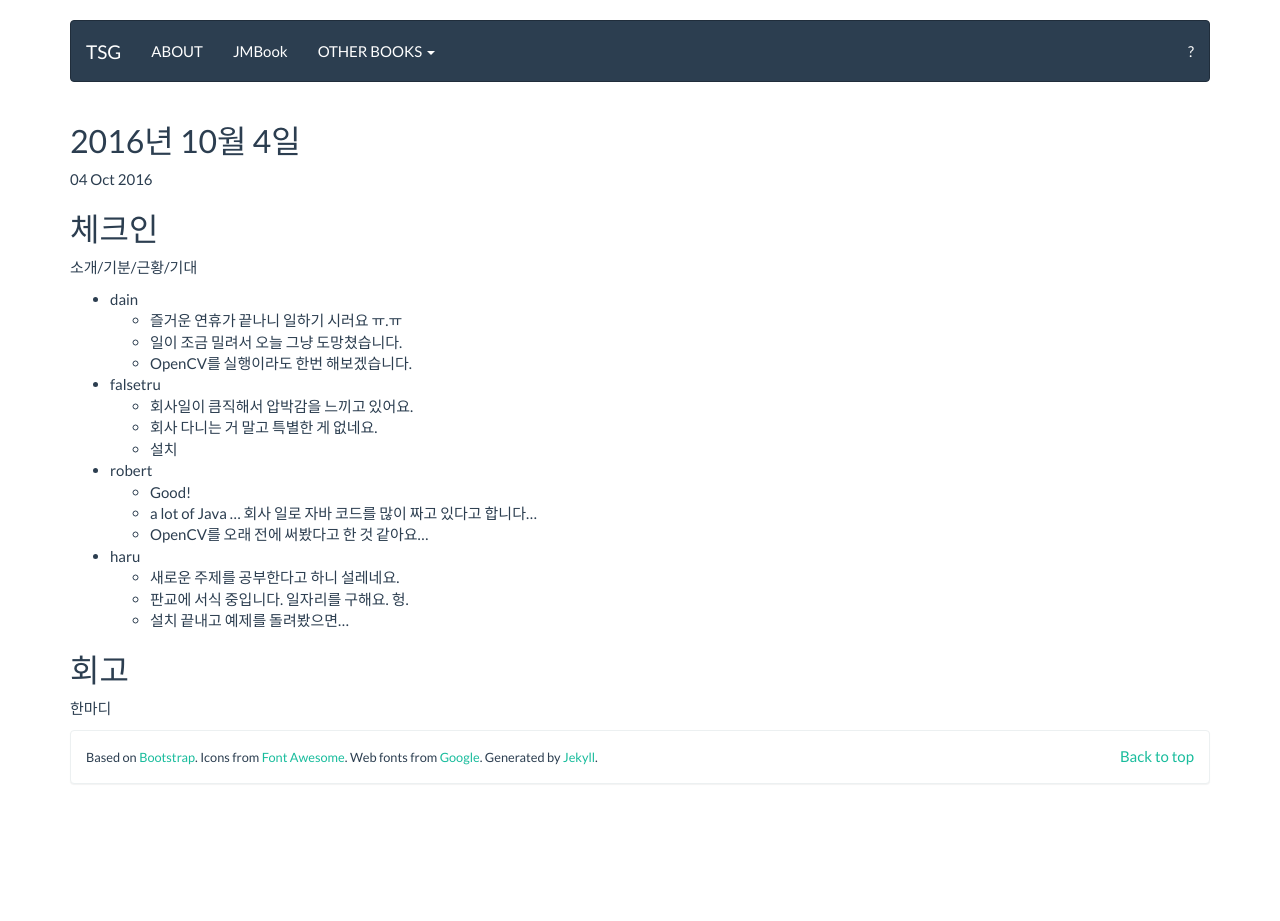
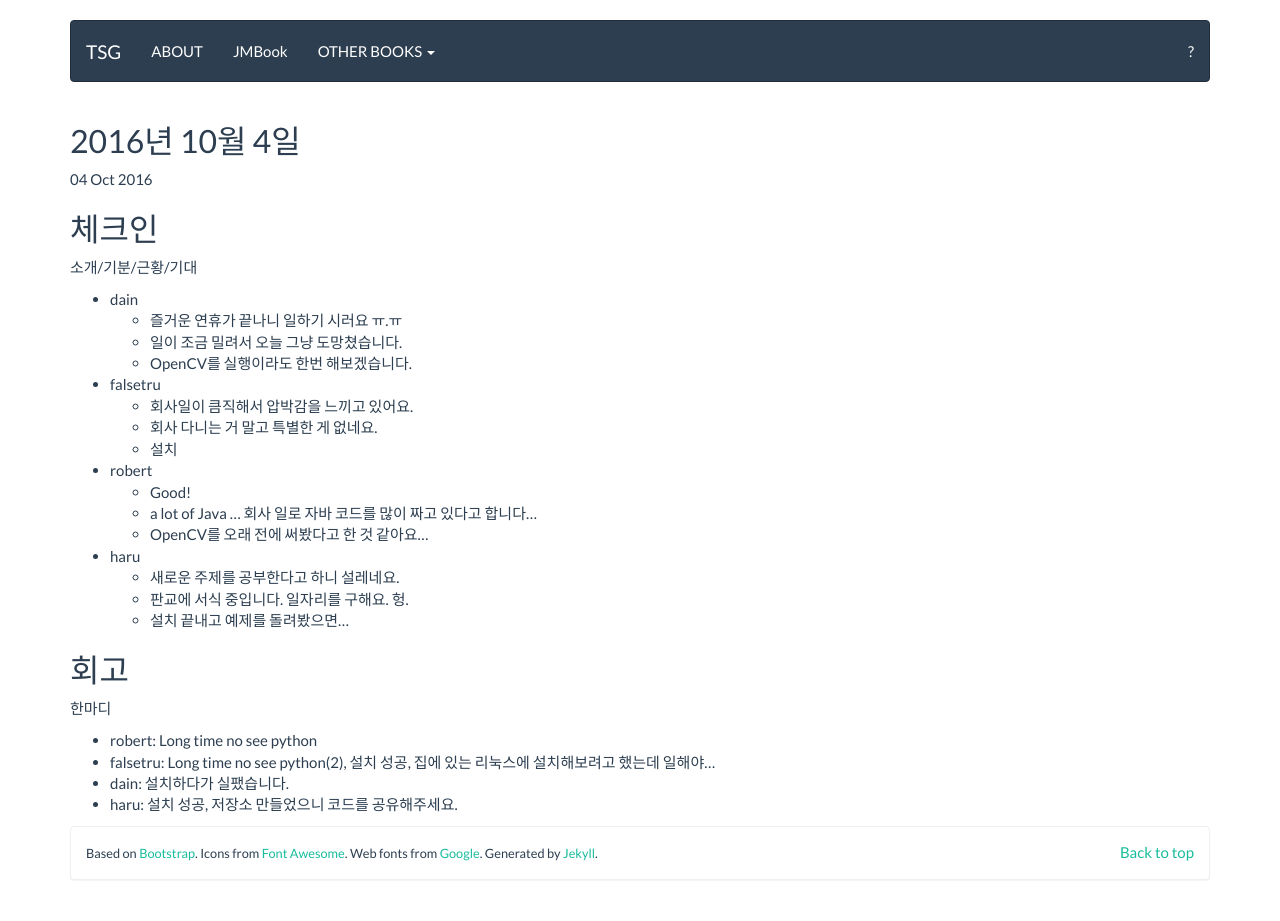
Before and after one commit to tuestudy/tuestudy.github.io, a Jekyll site: the page built from _posts/2016-10-04-meeting.markdown, in a window 1280 px wide. Built offline with Jekyll 4.4.1, drawn with Linux system fonts in a browser that asks for light colours; before the commit the page ends 900 px from its top, so only the background shows below that.

Commit message:
2016년 10월 4일 회고

```diff
--- a/_posts/2016-10-04-meeting.markdown
+++ b/_posts/2016-10-04-meeting.markdown
@@ -34,3 +34,8 @@
 ## 회고
 
 한마디
+
+* robert: Long time no see python
+* falsetru: Long time no see python(2), 설치 성공, 집에 있는 리눅스에 설치해보려고 했는데 일해야...
+* dain: 설치하다가 실팼습니다.
+* haru: 설치 성공, 저장소 만들었으니 코드를 공유해주세요.
```
